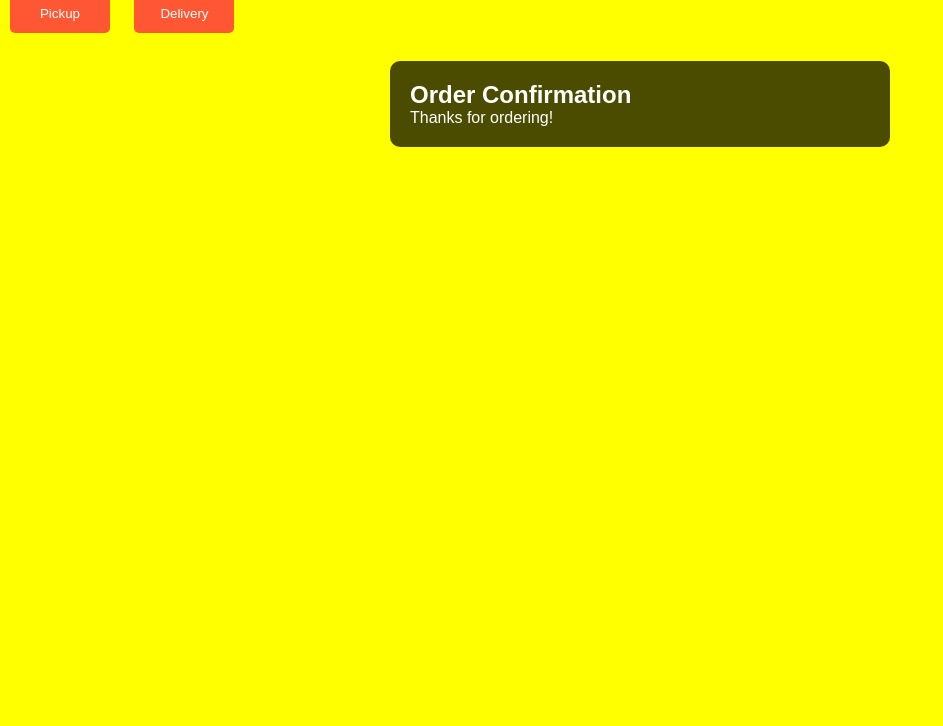
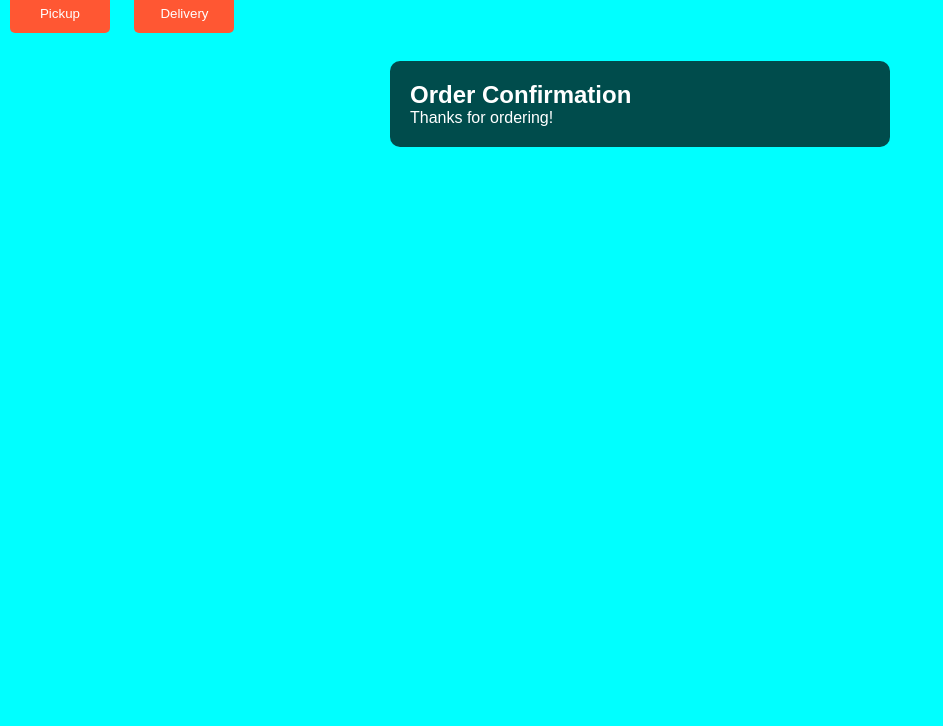
Before and after one commit to BenedictItua/Assignment-3-Client-Side-JavaScript, a plain HTML site: page index.html in a window 1280 px wide. Shown: the part 74-800 px from the top of the page, without its empty margins (0-943 px from the left). Drawn offline with Linux system fonts and the light colour scheme.

Commit message:
Update styles.css

```diff
--- a/styles.css
+++ b/styles.css
@@ -7,8 +7,7 @@
 body {
 
     font-family: Arial, sans-serif;
-    background-color: yellow;
-    color:yellow;
+    background-color: cyan;
 
 }
 
```
